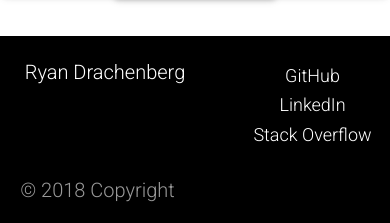
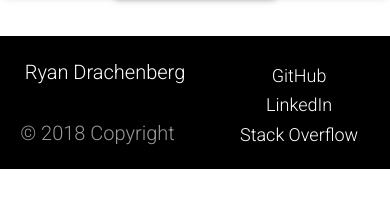
Before and after one commit to rdrachenberg/ryan-drac-portfolio, a React (Create React App) app in the folder client/: page /portfolio in a window 390 px wide. Shown: the part 2250-2473 px from the top of the page. After the commit the page ends 2419 px from the top, so only its background shows below. Built offline with nearby package versions, Linux system fonts and the light colour scheme.

Commit message:
css adjustments

```diff
--- a/client/src/App.css
+++ b/client/src/App.css
@@ -10,7 +10,7 @@
 }
 
 .portfolio {
-position: relative;
+position: absolute;
 margin: 2px;
 margin-top: 2px;
 height: 80%;
@@ -113,6 +113,7 @@ li {
   margin-bottom: 30px;
 
 }
+
 .list-container li {
   list-style: none;
   border-radius: 10px;
@@ -211,5 +212,22 @@ p {
 h2, h3, h4, li {
   margin: 5px;
 }
+.footer-title {
+
 
 }
+#footer-title-col {
+
+
+}
+.footer-links{
+
+  float: left;
+  position: absolute;
+
+}
+.copy-right {
+  margin-top: 13px;
+}
+
+}
--- a/client/src/components/Footer.js
+++ b/client/src/components/Footer.js
@@ -7,18 +7,17 @@ export class FooterPage extends React.Component {
             <Footer color="black" className="font-small pt-4 mt-4" fixed="bottom">
                 <Container fluid className="text-center text-md-center">
                     <Row>
-                        <Col sm="4">
+                        <Col sm="4" id="footer-title-col">
                         <h5 className="footer-title"><a href="https://ryan-drac-port.herokuapp.com/">Ryan Drachenberg</a></h5>
                         </Col>
                         <Col sm="4">
-
                         <ul className="footer-links">
                         <h5><li className="list-unstyled"><a href="https://github.com/rdrachenberg" target="_blank" rel="noopener noreferrer">GitHub</a></li></h5>
                         <h5><li className="list-unstyled"><a href="https://www.linkedin.com/in/ryan-drachenberg/" target="_blank" rel="noopener noreferrer">LinkedIn</a></li></h5>
                         <h5><li className="list-unstyled"><a href="https://stackexchange.com/users/11861252/ryan-d" target="_blank" rel="noopener noreferrer">Stack Overflow</a></li></h5>
                         </ul>
                         </Col>
-                        <Col sm="4">
+                        <Col sm="4" className="copy-right">
                     <div className="footer-copyright text-center py-3">
                         <Container fluid>
                         <h5> &copy; {(new Date().getFullYear())} Copyright </h5>
```
